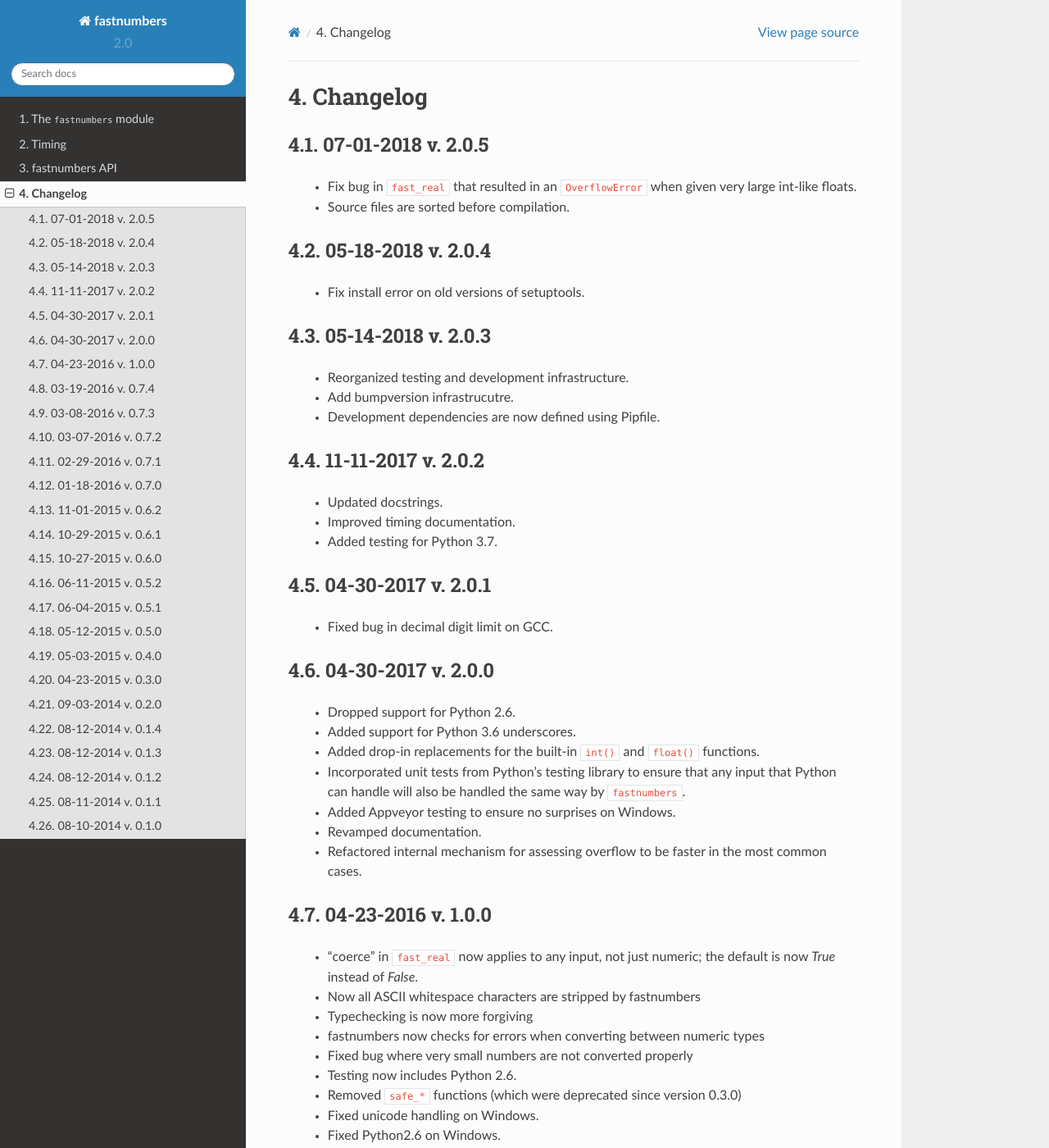
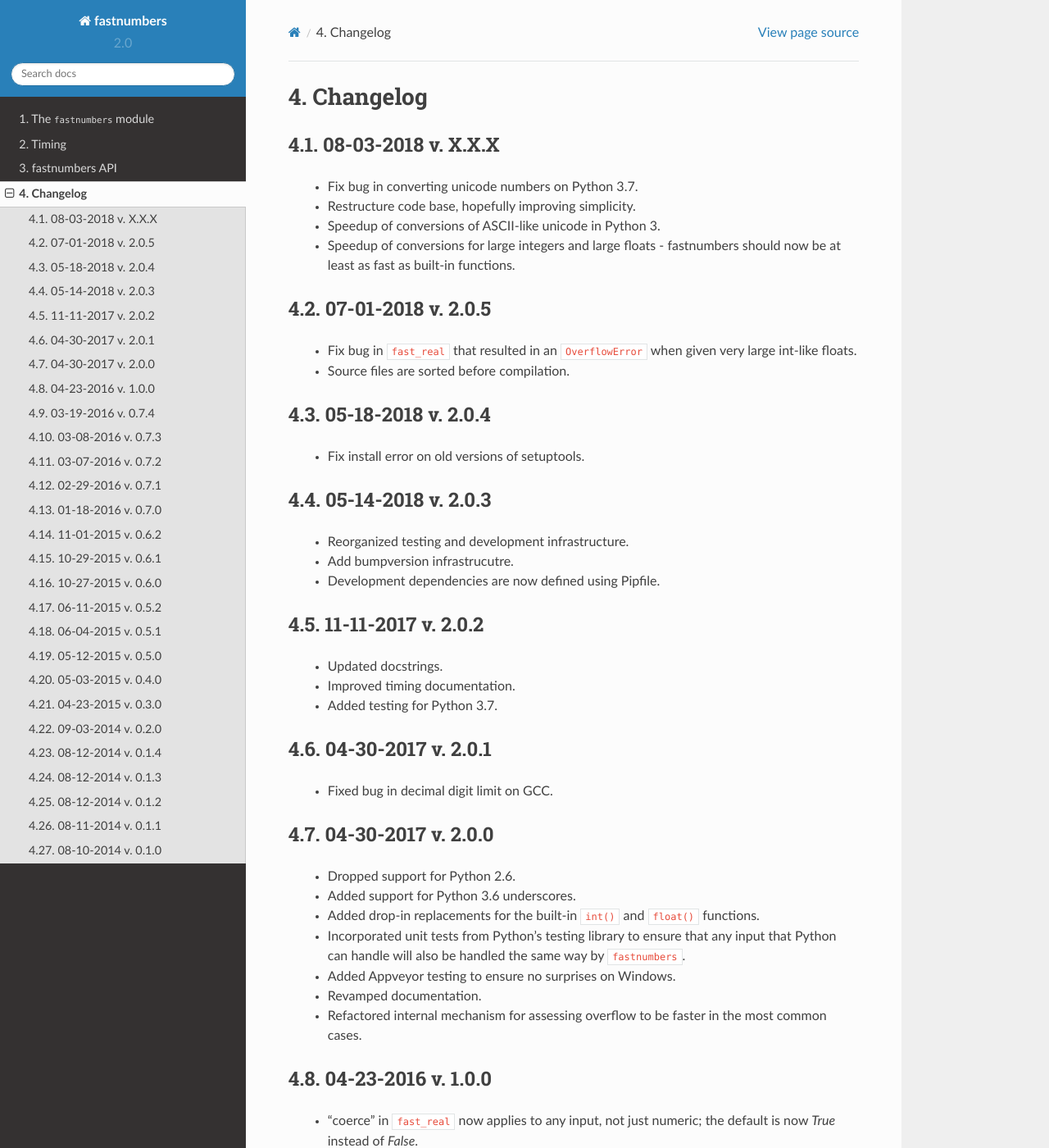
Before and after one commit to SethMMorton/fastnumbers, a Sphinx documentation site: the page built from docs/source/changelog.rst, in a window 1280 px wide and 1400 px high. Shown: the whole window at 82% size. Built offline with Sphinx 7.4.7 and the Read the Docs theme 2.0.0, drawn with Linux system fonts in a browser that asks for light colours; some of the changed text lies outside the part shown.

Commit message:
Prepare updated changelog.

```diff
--- a/docs/source/changelog.rst
+++ b/docs/source/changelog.rst
@@ -2,6 +2,16 @@
 
 Changelog
 ---------
+
+08-03-2018 v. X.X.X
+'''''''''''''''''''
+
+    - Fix bug in converting unicode numbers on Python 3.7.
+    - Restructure code base, hopefully improving simplicity.
+    - Speedup of conversions of ASCII-like unicode in Python 3.
+    - Speedup of conversions for large integers and large floats -
+      fastnumbers should now be at least as fast as built-in
+      functions.
 
 07-01-2018 v. 2.0.5
 '''''''''''''''''''
```
